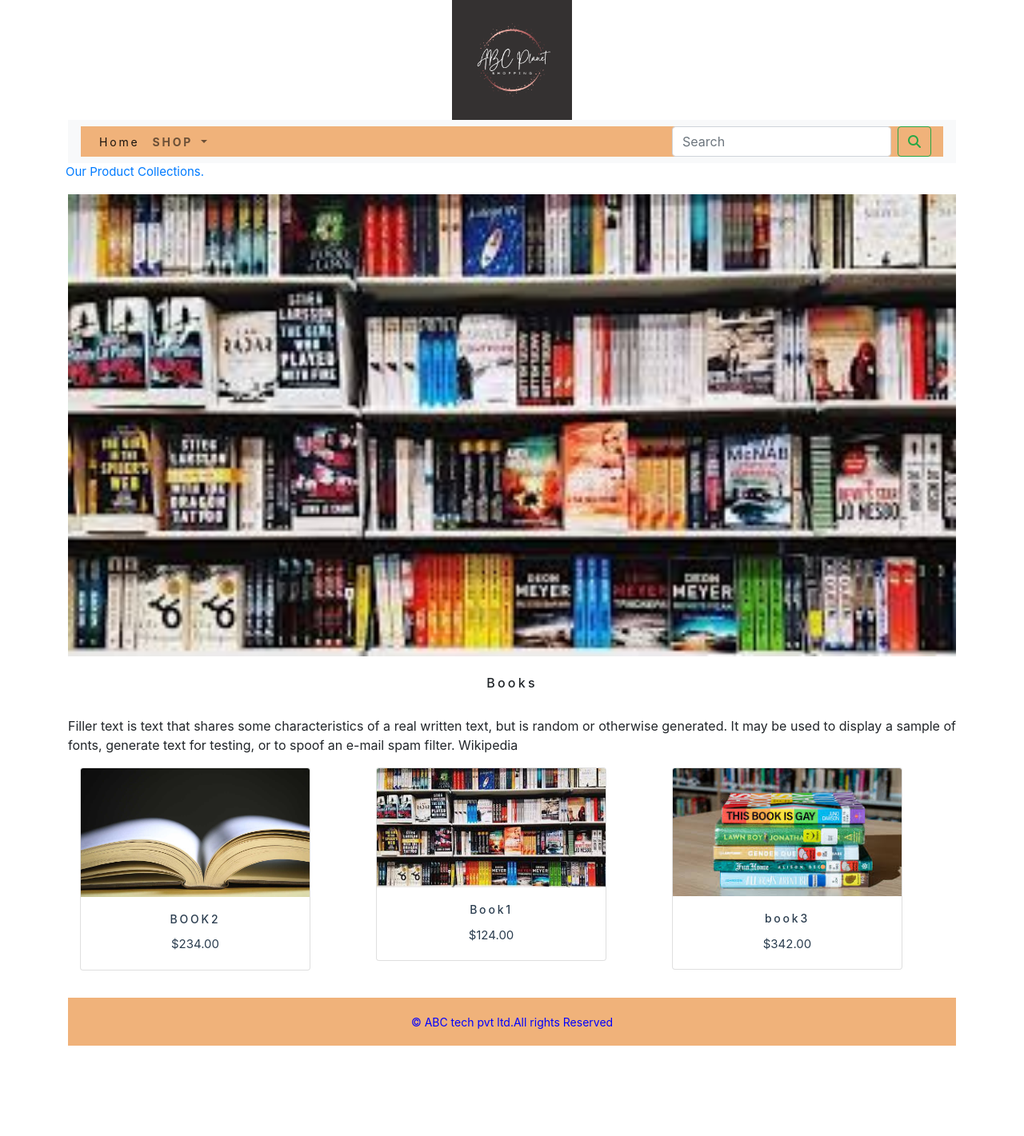
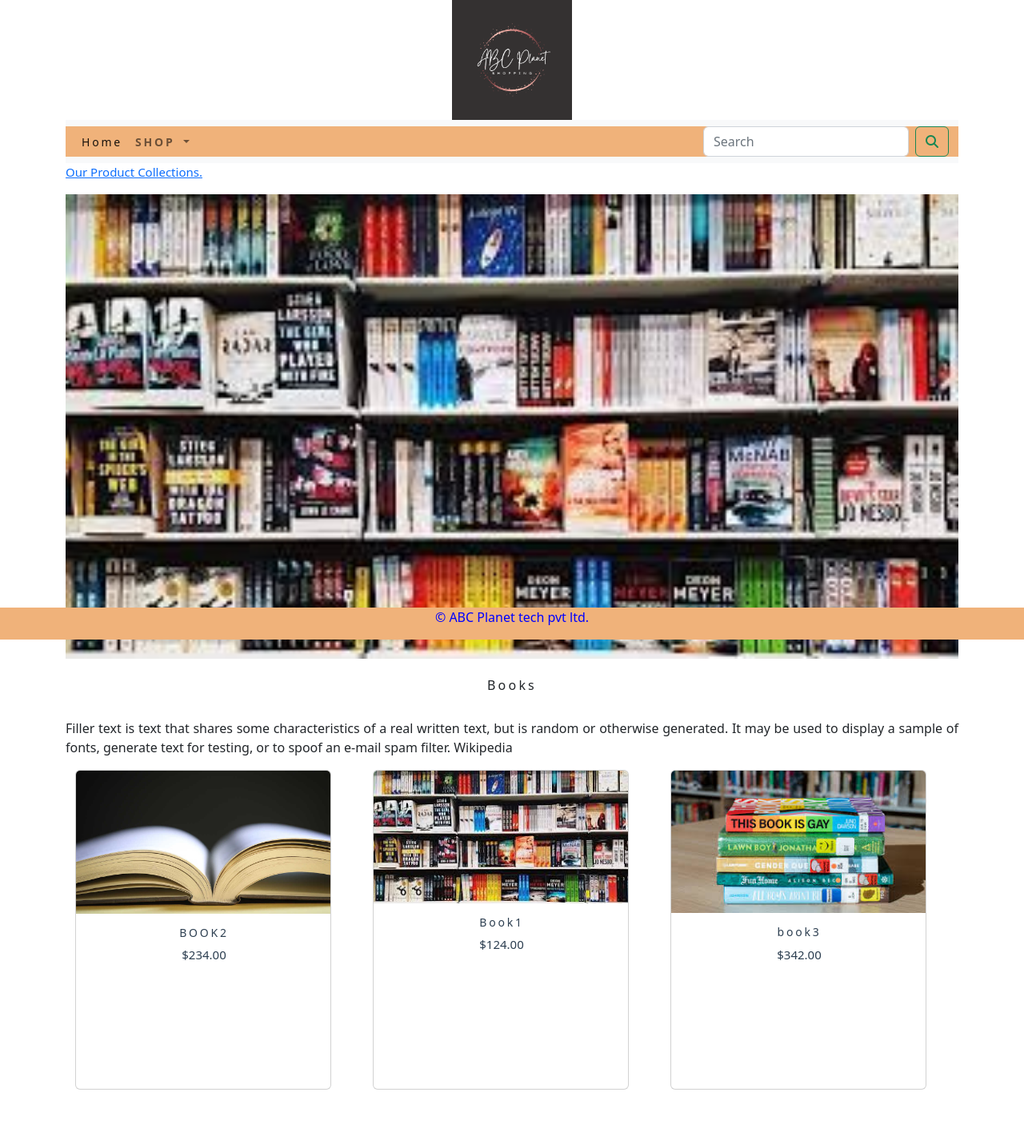
Before and after one commit to SivapriyaPrathap/EcommerseProject, a Django app: a page that uses Ecommerce_p/templates/base.html in a window 1280 px wide. Shown: the whole page at 80% size. Before the commit the page ends 1308 px from the top, so only its background shows below. Run offline with Django 3.2, Linux system fonts and the light colour scheme; data comes from the database, SQL or seed files in the repository; both versions use the stored data as it was after the commit; some libraries are stand-ins or nearby versions.

Commit message:
updated code

```diff
--- a/Ecommerce_p/Shopping_app/urls.py
+++ b/Ecommerce_p/Shopping_app/urls.py
@@ -6,7 +6,7 @@ app_name = 'Shopping_app'
 
 urlpatterns = [
 
-    path('shop',views.All_Cat,name='All_Cat'),
+    path('',views.All_Cat,name='All_Cat'),
     path('<slug:c_slug>',views.All_Cat,name='products_by_ category'),
     path('<slug:c_slug>/<slug:p_slug>', views.All_product, name='products'),
 
--- a/Ecommerce_p/static/css/custom.css
+++ b/Ecommerce_p/static/css/custom.css
@@ -21,16 +21,26 @@ text_transform : uppercase;
 
 }
 /*** footer ***/
-.my_footer{
+.footer {
+   position: fixed;
+   left: 0;
+   bottom: 0;
+   width: 100%;
+   background-color:#F0B27A;
+   color :blue;
+
+   text-align: center;
+}
+/***.new_footer{
 background-color:#F0B27A;
 height :60px;
 }
-.my_footer p{
+.new_footer p{
 padding-top:20px;
 font-size: 14px;
 text-align : center;
 color :blue;
-}
+}***/
 /*** category***/
 .my_row_class{
 padding-top:20 px;
--- a/Ecommerce_p/templates/base.html
+++ b/Ecommerce_p/templates/base.html
@@ -4,16 +4,22 @@
 <head>
     <meta charset="UTF-8">
        <meta name="viewport" content="width=device-width, initial-scale=1">
-     <link href="{% static 'css/custom.css' %}" rel="stylesheet">
-     <link href="{% static 'css/bootstrap.min.css' %}" rel="stylesheet">
-     <link href="https://fonts.googleapis.com/css2?family=Oswald:wght@500&display=swap" rel="stylesheet">
-     <script src="https://kit.fontawesome.com/a076d05399.js"></script>
-     <link rel="stylesheet" href="https://cdn.jsdelivr.net/npm/bootstrap@4.0.0/dist/css/bootstrap.min.css" integrity="sha384-Gn5384xqQ1aoWXA+058RXPxPg6fy4IWvTNh0E263XmFcJlSAwiGgFAW/dAiS6JXm" crossorigin="anonymous">
-     <script src="https://code.jquery.com/jquery-3.2.1.slim.min.js" integrity="sha384-KJ3o2DKtIkvYIK3UENzmM7KCkRr/rE9/Qpg6aAZGJwFDMVNA/GpGFF93hXpG5KkN" crossorigin="anonymous"></script>
-     <script src="https://cdn.jsdelivr.net/npm/popper.js@1.12.9/dist/umd/popper.min.js" integrity="sha384-ApNbgh9B+Y1QKtv3Rn7W3mgPxhU9K/ScQsAP7hUibX39j7fakFPskvXusvfa0b4Q" crossorigin="anonymous"></script>
-     <script src="https://cdn.jsdelivr.net/npm/bootstrap@4.0.0/dist/js/bootstrap.min.js" integrity="sha384-JZR6Spejh4U02d8jOt6vLEHfe/JQGiRRSQQxSfFWpi1MquVdAyjUar5+76PVCmYl" crossorigin="anonymous"></script>
+    <link rel="stylesheet" href="https://cdn.jsdelivr.net/npm/bootstrap@4.0.0/dist/css/bootstrap.min.css" integrity="sha384-Gn5384xqQ1aoWXA+058RXPxPg6fy4IWvTNh0E263XmFcJlSAwiGgFAW/dAiS6JXm" crossorigin="anonymous">
+    <script src="https://code.jquery.com/jquery-3.2.1.slim.min.js" integrity="sha384-KJ3o2DKtIkvYIK3UENzmM7KCkRr/rE9/Qpg6aAZGJwFDMVNA/GpGFF93hXpG5KkN" crossorigin="anonymous"></script>
+<script src="https://cdn.jsdelivr.net/npm/popper.js@1.12.9/dist/umd/popper.min.js" integrity="sha384-ApNbgh9B+Y1QKtv3Rn7W3mgPxhU9K/ScQsAP7hUibX39j7fakFPskvXusvfa0b4Q" crossorigin="anonymous"></script>
+<script src="https://cdn.jsdelivr.net/npm/bootstrap@4.0.0/dist/js/bootstrap.min.js" integrity="sha384-JZR6Spejh4U02d8jOt6vLEHfe/JQGiRRSQQxSfFWpi1MquVdAyjUar5+76PVCmYl" crossorigin="anonymous"></script>
 
-    <meta name="description" content="{% block metadescription %}{% endblock %}">
+   <!-- CSS only -->
+        <link href="https://cdn.jsdelivr.net/npm/bootstrap@5.2.0/dist/css/bootstrap.min.css" rel="stylesheet" integrity="sha384-gH2yIJqKdNHPEq0n4Mqa/HGKIhSkIHeL5AyhkYV8i59U5AR6csBvApHHNl/vI1Bx" crossorigin="anonymous">
+
+        <link rel="stylesheet" href="{% static 'css/custom.css' %}">
+<!-- JavaScript Bundle with Popper -->
+        <script src="https://cdn.jsdelivr.net/npm/bootstrap@5.2.0/dist/js/bootstrap.bundle.min.js" integrity="sha384-A3rJD856KowSb7dwlZdYEkO39Gagi7vIsF0jrRAoQmDKKtQBHUuLZ9AsSv4jD4Xa" crossorigin="anonymous"></script>
+
+        <link href="https://fonts.googleapis.com/css2?family=Dancing+Script&display=swap" rel="stylesheet">
+        <script src="https://kit.fontawesome.com/a076d05399.js"></script>
+
+       <meta name="description" content="{% block metadescription %}{% endblock %}">
 
     <title>{% block title %}{% endblock %}</title>
 </head>
@@ -22,7 +28,7 @@
 {% include 'header.html' %}
 {% include 'navbar.html' %}
 {% block content %}
-{% endblock %}
+{% endblock %}<br>
 {% include 'footer.html' %}
 <script src="{% static 'js/popper.min.js' %}"></script>
 <script src="{% static 'js/bootstrap.min.js' %}"></script>
--- a/Ecommerce_p/templates/cart.html
+++ b/Ecommerce_p/templates/cart.html
@@ -48,7 +48,7 @@
            {% for cart_item in cart_items %}
            <tr>
              <td>
-                <a href="cart_item.product.get_absolute_url"><img src="{{cart_item.product.img.url}}" alt="" style="width:100px;height:100px;" class="float-left rounded custom_image"></a>
+                <a href="#"><img src="{{cart_item.product.img.url}}" alt="" style="width:100px;height:100px;" class="float-left rounded custom_image"></a>
              </td>
              <td class="text-left">
                 {{cart_item.product.name}}
--- a/Ecommerce_p/templates/category.html
+++ b/Ecommerce_p/templates/category.html
@@ -27,7 +27,7 @@
    {% endif %}
 <div class="mx_auto">
     {% if category %}
-    <img class="my_image" src="{{category.img.url}}" alt="{{category.name}}">
+    <img class="my_image" src="{{category.img.url}}" alt="{{category.name}}" width="1500px" height="1500px">
 </div>
 <br>
 <div>
@@ -50,9 +50,9 @@ Lorem Ipsum is simply dummy text of the printing and typesetting industry. Lorem
     <div class="row mx_auto">
         {% for i in products.object_list %}
         <div class="my_bottom_margin col-9 col-sm-12 col-md-4  col-lg-4" >
-            <div class="card text-center" style="width:18rem">
-                <a href="{{i.get_url}}" ><img class="card-img-top my_image" src="{{i.img.url}}" alt="{{i.name}}" width="150px"></a>
-                <div class="card-body">
+            <div class="card text-center" style="width:20rem; height:25rem;" >
+                <a href="{{i.get_url}}" ><img class="card-img-top my_image" src="{{i.img.url}}" alt="{{i.name}}"  width="150px" height="150px"></a>
+                <div class="card-body" style="width:20rem;"  >
                     <h4 class="card-title">{{i.name}}</h4>
                     <p class="card-text">${{i.price}}</p>
                 </div>
--- a/Ecommerce_p/templates/footer.html
+++ b/Ecommerce_p/templates/footer.html
@@ -1,7 +1,6 @@
 {% load static %}
-<footer>
-<p style="position:absolute;left:45%;">
 <div class="footer navbar-fixed-bottom my_footer">
-  <p>&copy; ABC tech pvt ltd.All rights Reserved</p>
+    <p class="text-center">
+      &copy; ABC Planet tech pvt ltd.
+    </p>
 </div>
-  </footer>
```
Also changed, not shown: Ecommerce_p/templates/rough.html (added, +9 -0 lines), Ecommerce_p/db.sqlite3, 1 other file.
